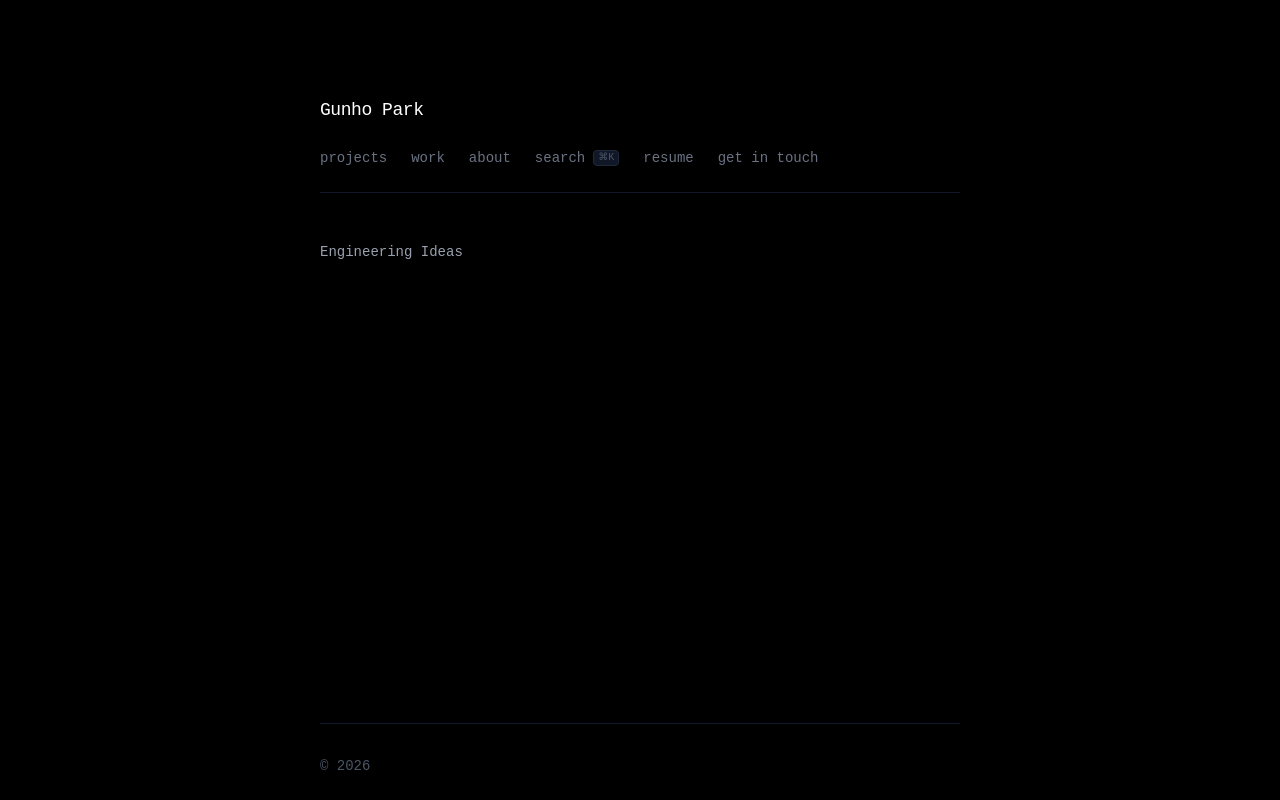
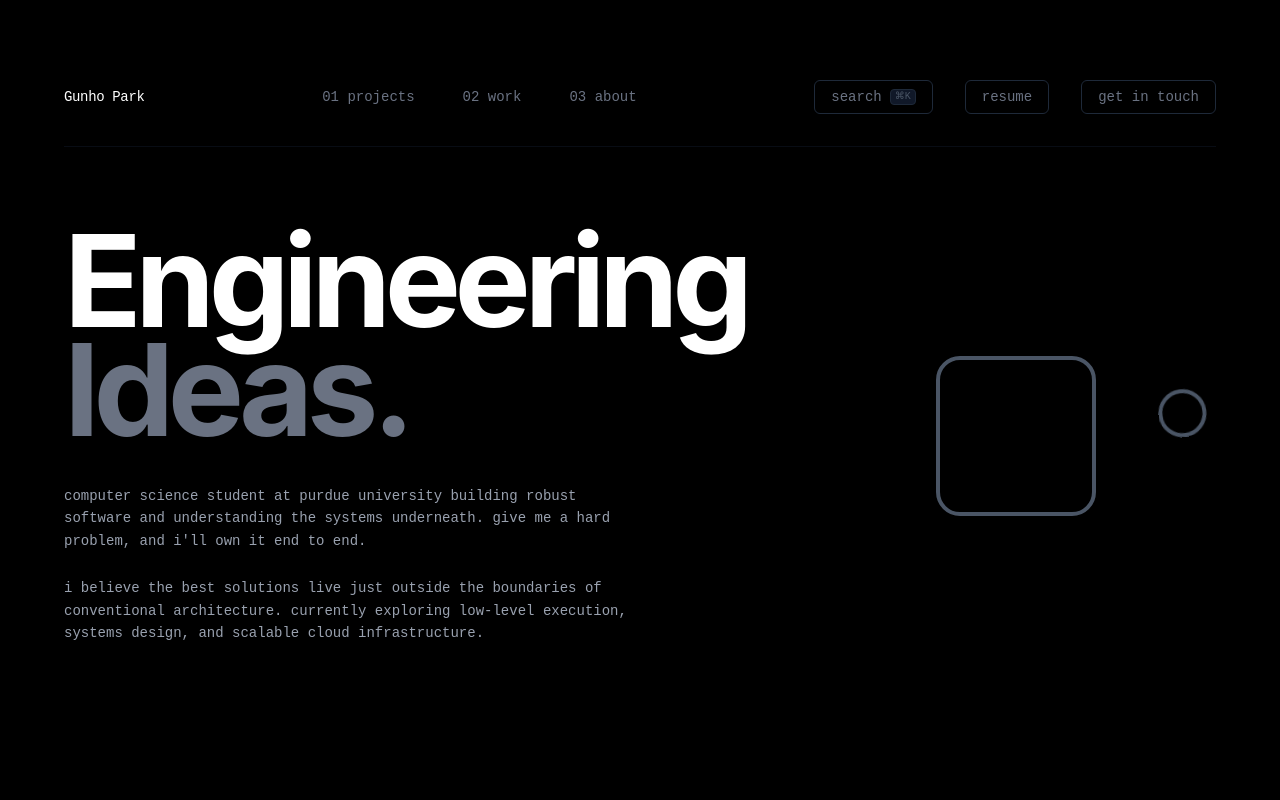
Before and after one commit to HobakJoah/Portfolio_website, a React (Vite) app in the folder Portfolio_Website/: page / in a window 1280 px wide. Shown: the top 800 px of the page. Built offline with nearby package versions, Linux system fonts and the light colour scheme.

Commit message:
Home Page edits

```diff
--- a/Portfolio_Website/src/App.jsx
+++ b/Portfolio_Website/src/App.jsx
@@ -10,7 +10,7 @@ function App() {
   const [booted, setBooted] = useState(false);
 
   return (
-    <div className="min-h-screen p-6 md:p-16 max-w-3xl mx-auto">
+    <div className="min-h-screen p-6 md:p-16 max-w-7xl mx-auto">
       {!booted ? (
         <BootSequence onComplete={() => setBooted(true)} />
       ) : (
--- a/Portfolio_Website/src/components/BootSequence.jsx
+++ b/Portfolio_Website/src/components/BootSequence.jsx
@@ -34,7 +34,7 @@ export default function BootSequence({ onComplete }) {
   }, []);
 
   return (
-    <div className="flex flex-col gap-2 text-sm text-green-500 font-mono mt-8">
+    <div className="flex flex-col gap-2 text-sm text-green-500 font-mono mt-8 items-center">
       {lines.map((line, index) => (
         <p key={index}>{line}</p>
       ))}
--- a/Portfolio_Website/src/components/Layout.jsx
+++ b/Portfolio_Website/src/components/Layout.jsx
@@ -1,29 +1,54 @@
 import { Link, Outlet } from 'react-router-dom';
 
 export default function Layout() {
-  const navLinks = [
-    { name: 'projects', href: '/projects', isRoute: true },
-    { name: 'work', href: '/work', isRoute: true },
-    { name: 'about', href: '/', isRoute: true },
+  // Split links into two groups for the new wide layout
+  const mainLinks = [
+    { name: '01 projects', href: '/projects', isRoute: true },
+    { name: '02 work', href: '/work', isRoute: true },
+    { name: '03 about', href: '/', isRoute: true },
+  ];
+
+  const utilityLinks = [
     { name: 'search', href: '#search', shortcut: '⌘K', isRoute: false },
     { name: 'resume', href: '/resume', isRoute: true },
     { name: 'get in touch', href: 'mailto:your-email@example.com', isRoute: false },
   ];
 
   return (
-    <div className="animate-fade-in text-gray-200 mt-8 flex flex-col min-h-[85vh]">
-      <header className="mb-12">
-        <h1 className="text-lg font-medium mb-6 text-white tracking-tight">
-          <Link to="/">Gunho Park</Link>
-        </h1>
+    <div className="animate-fade-in text-gray-200 flex flex-col min-h-[85vh]">
 
-        <nav className="flex flex-wrap gap-x-6 gap-y-3 text-sm font-mono text-gray-500 border-b border-gray-900 pb-6">
-          {navLinks.map((link) =>
+      {/*
+        New Wide Header Layout:
+        Uses flex-row and justify-between on desktop to spread elements across the screen
+      */}
+      <header className="mb-8 md:mb-12 flex flex-col md:flex-row md:items-center justify-between gap-8 text-sm font-mono text-gray-500 border-b border-gray-900/50 pb-8 mt-4">
+
+        {/* Left: Brand Name */}
+        <div className="text-white font-medium tracking-tight min-w-max">
+          <Link to="/" className="hover:opacity-80 transition-opacity">Gunho Park</Link>
+        </div>
+
+        {/* Center: Main Navigation */}
+        <nav className="flex flex-wrap gap-8 md:gap-12">
+          {mainLinks.map((link) => (
+            <Link
+              key={link.name}
+              to={link.href}
+              className="hover:text-white transition-colors"
+            >
+              {link.name}
+            </Link>
+          ))}
+        </nav>
+
+        {/* Right: Utility Navigation */}
+        <nav className="flex flex-wrap items-center gap-6 md:gap-8">
+          {utilityLinks.map((link) =>
             link.isRoute ? (
               <Link
                 key={link.name}
                 to={link.href}
-                className="hover:text-white transition-colors flex items-center gap-2"
+                className="hover:text-white transition-colors border border-transparent md:border-gray-800 md:px-4 md:py-1.5 md:rounded-md md:hover:border-gray-600"
               >
                 {link.name}
               </Link>
@@ -31,7 +56,7 @@ export default function Layout() {
               <a
                 key={link.name}
                 href={link.href}
-                className="hover:text-white transition-colors flex items-center gap-2"
+                className="hover:text-white transition-colors flex items-center gap-2 border border-transparent md:border-gray-800 md:px-4 md:py-1.5 md:rounded-md md:hover:border-gray-600"
               >
                 {link.name}
                 {link.shortcut && (
@@ -45,13 +70,14 @@ export default function Layout() {
         </nav>
       </header>
 
-      {/* The Outlet is where your specific page content will render */}
-      <main className="grow">
+      {/* Main Content Area */}
+      <main className="flex-grow">
         <Outlet />
       </main>
 
-      <footer className="mt-20 pt-8 border-t border-gray-900 flex gap-6 text-sm font-mono">
-        <span className="text-gray-600">© 2026</span>
+      <footer className="mt-32 pt-8 border-t border-gray-900/50 flex justify-between text-xs font-mono text-gray-600">
+        <span>© {new Date().getFullYear()}</span>
+        <span>built with react & tailwind</span>
       </footer>
     </div>
   );
--- a/Portfolio_Website/src/pages/Home.jsx
+++ b/Portfolio_Website/src/pages/Home.jsx
@@ -1,9 +1,50 @@
 export default function Home() {
   return (
-    <div className="animate-fade-in">
-      <p className="text-gray-400 leading-relaxed text-sm max-w-xl">
-        Engineering Ideas
-      </p>
+    <div className="animate-fade-in mt-4 md:mt-8 mb-32 grid grid-cols-1 md:grid-cols-12 gap-16 md:gap-8 items-center">
+
+      {/* Left Column: Text */}
+      <div className="md:col-span-7 flex flex-col gap-10">
+        <h2 className="text-6xl md:text-8xl lg:text-9xl font-bold text-white tracking-tighter leading-[0.85] font-sans">
+          Engineering <br />
+          <span className="text-gray-500">Ideas.</span>
+        </h2>
+
+        <div className="flex flex-col gap-6 text-gray-400 leading-relaxed text-sm max-w-xl">
+          <p>
+            computer science student at purdue university building robust software and understanding the systems underneath. give me a hard problem, and i'll own it end to end.
+          </p>
+          <p>
+            i believe the best solutions live just outside the boundaries of conventional architecture. currently exploring low-level execution, systems design, and scalable cloud infrastructure.
+          </p>
+        </div>
+      </div>
+
+      {/* Right Column: CSS Orbit Animation */}
+      <div className="md:col-span-5 flex justify-center md:justify-end">
+
+        {/* Main interactive container */}
+        <div className="relative flex items-center justify-center w-64 h-64 md:w-100 md:h-100 group mt-8 md:mt-0">
+
+          {/* The "Box" (Center Square) */}
+          <div className="w-32 h-32 md:w-40 md:h-40 border-4 border-gray-600 rounded-3xl z-10 transition-colors duration-700 group-hover:border-gray-200"></div>
+
+          {/* The Orbiting Wrapper - Spins continuously */}
+          <div className="absolute inset-0 animate-[spin_12s_linear_infinite]">
+
+            {/* The "Outside Idea" (Orbiting Circle)
+                Positioned at the very top center of the spinning wrapper */}
+            <div className="absolute top-2 left-1/2 -translate-x-1/2 w-10 h-10 md:w-12 md:h-12 border-4 border-gray-600 rounded-full bg-black transition-colors duration-700 group-hover:border-gray-200"></div>
+
+          </div>
+
+          {/* Subtle terminal-style caption that appears on hover */}
+          <div className="absolute -bottom-8 right-4 text-xs text-green-500/60 font-mono tracking-widest text-right opacity-0 group-hover:opacity-100 transition-opacity duration-700">
+            Think Outside the Box
+          </div>
+        </div>
+
+      </div>
+
     </div>
   );
 }
```
Also changed, not shown: Portfolio_Website/public/Logo_Black.svg (added).
